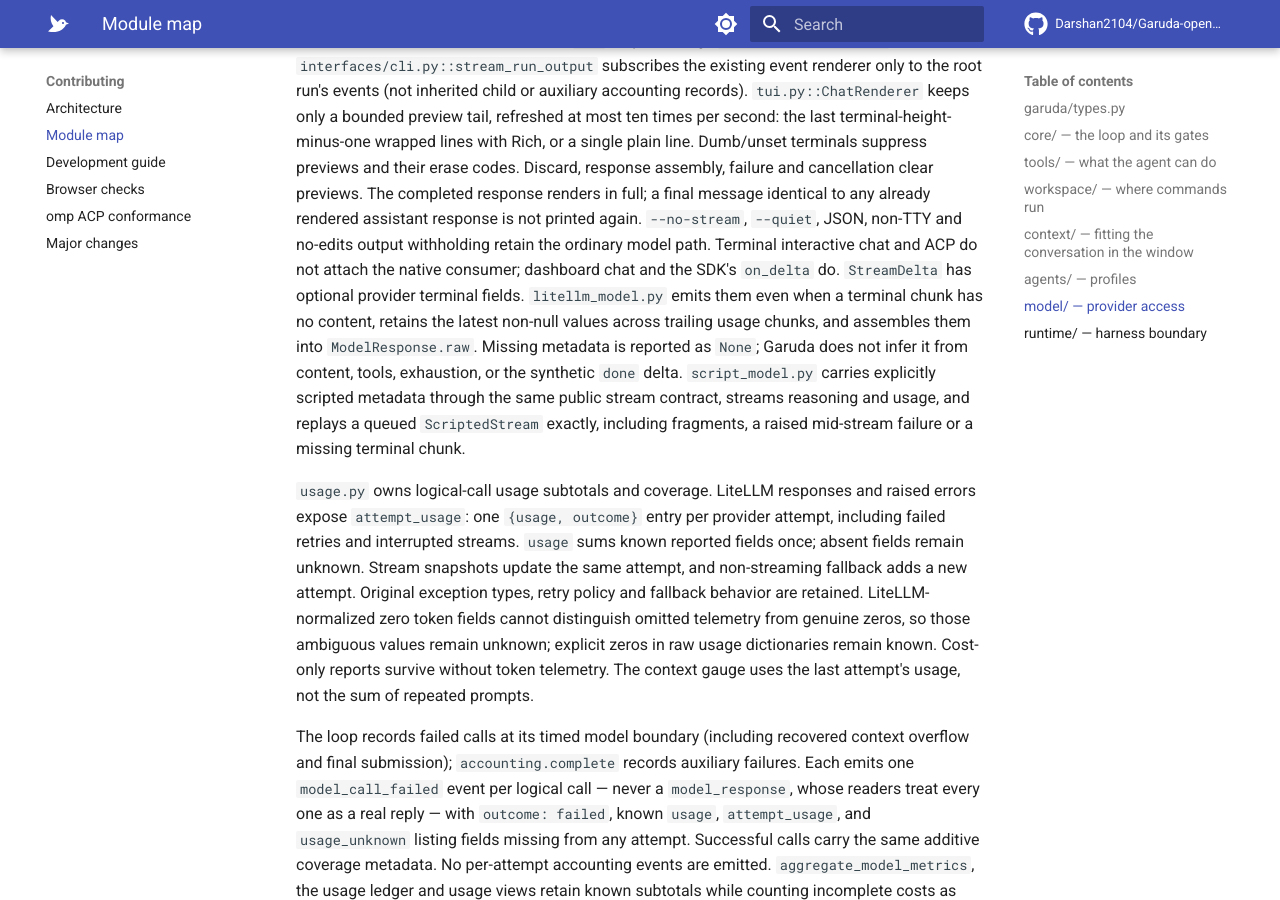
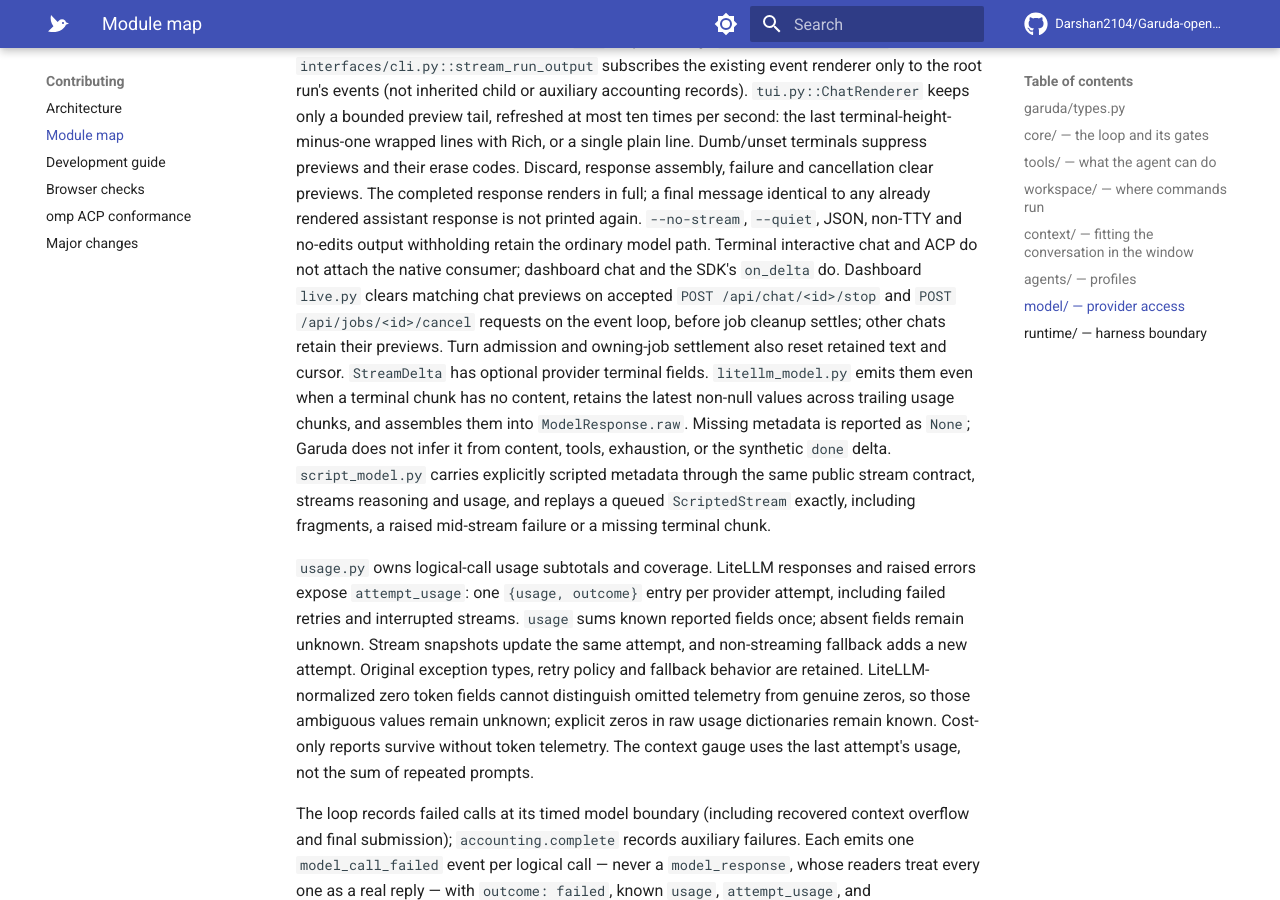
Before and after one commit to Darshan2104/Garuda-openagent, an MkDocs documentation site: the page built from docs/MODULES.md, in a window 1280 px wide and 900 px high, scrolled down 14057 px. Built offline with MkDocs 1.6.1 and Material for MkDocs 9.7.7, drawn with Linux system fonts in a browser that asks for light colours; comment, search, counter and statistics services are not loaded.

Commit message:
Clear chat previews on job cancel and pin each reset site
The job-cancel route now clears the preview of chats bound to the
cancelled job. Tests assert the preview is cleared right after /stop and
on job settlement, so removing any one reset site fails a test.

Co-Authored-By: Claude Opus 5.5 <noreply@anthropic.com>

```diff
--- a/docs/MODULES.md
+++ b/docs/MODULES.md
@@ -450,7 +450,11 @@ The completed response renders in full; a final message identical to any already
 rendered assistant response is not printed again. `--no-stream`, `--quiet`, JSON, non-TTY and no-edits
 output withholding retain the ordinary model path. Terminal interactive chat and
 ACP do not attach the native consumer; dashboard chat and the SDK's `on_delta`
-do. `StreamDelta`
+do. Dashboard `live.py` clears matching chat previews on accepted
+`POST /api/chat/<id>/stop` and `POST /api/jobs/<id>/cancel` requests on the event
+loop, before job cleanup settles; other chats retain their previews. Turn
+admission and owning-job settlement also reset retained text and cursor.
+`StreamDelta`
 has optional provider terminal fields. `litellm_model.py` emits them even when a
 terminal chunk has no content, retains the latest non-null values across trailing
 usage chunks, and assembles them into `ModelResponse.raw`. Missing metadata is
```
Also changed, not shown: .context/decisions.md (+6 -3 lines), docs/ARCHITECTURE.md (+4 -2 lines), docs/use-cases/change-code.md (+4 -1 lines), 2 other files.
